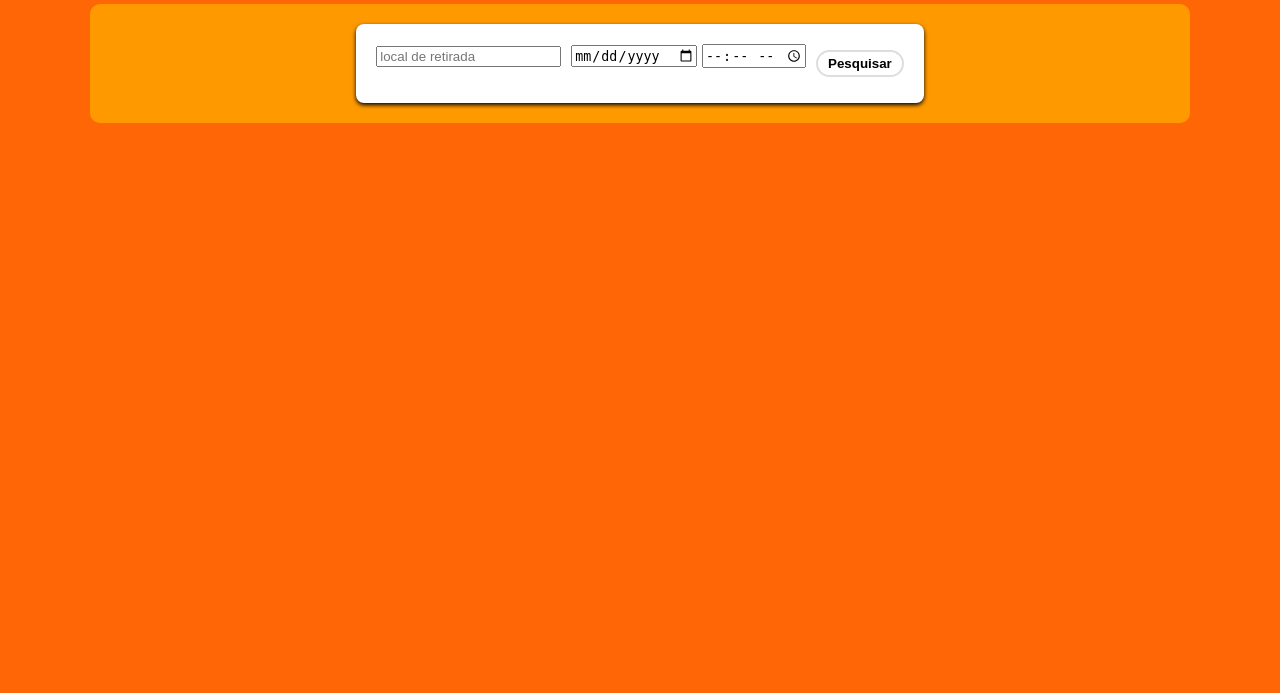
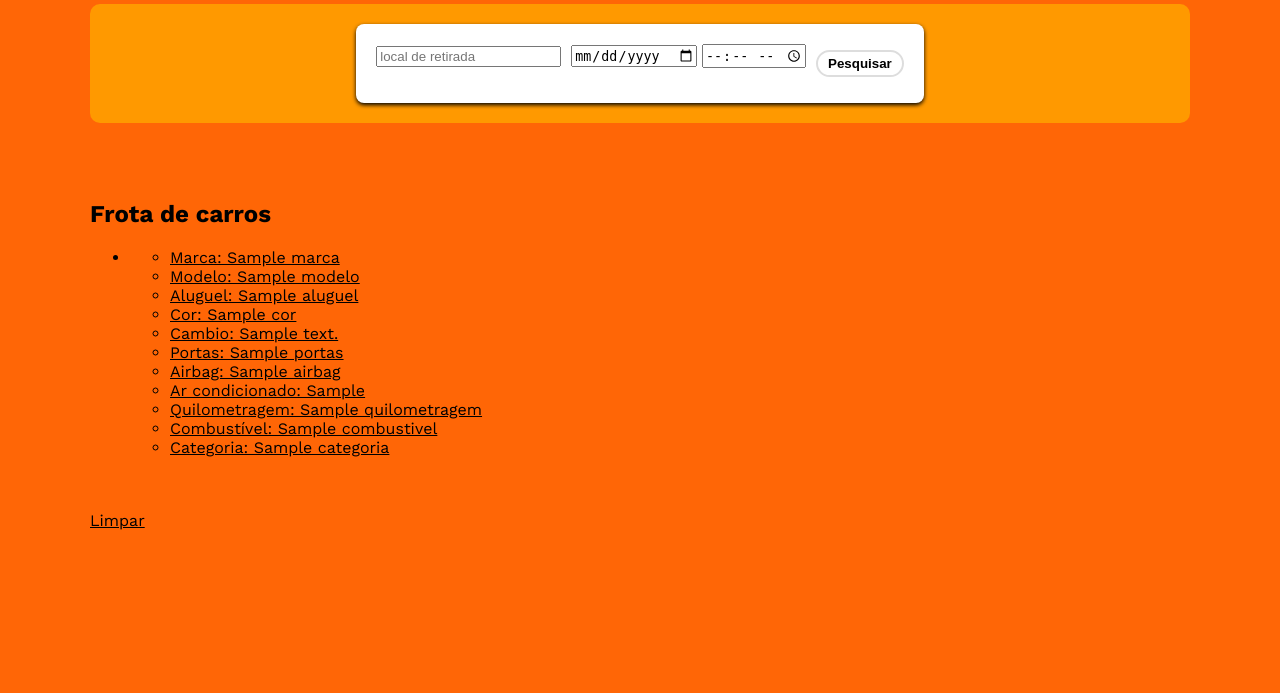
Before and after one commit to gabrielokimura/Projeto_Agostinho_2025, a Flask app: template projeto_agostinho/templates/pagina_inicial.html in a window 1280 px wide. Shown: the part 147-840 px from the top of the page. Run offline with Flask 3, Linux system fonts and the light colour scheme; the template is opened without the code that fills it: most values are stand-ins (such as "Sample title", 1, 10 or a date in 2020).

Commit message:
Add files via upload

```diff
--- a/projeto_agostinho/app.py
+++ b/projeto_agostinho/app.py
@@ -10,7 +10,11 @@ app.config['SECRET_KEY'] = "456743785t24783564738564783"
 
 @app.route("/")
 def pagina_inicial():
-    return render_template("pagina_inicial.html")
+    if session.get("usuario") != None:
+        usuario = session.get("usuario")
+    else:
+        usuario=None
+    return render_template("pagina_inicial.html", carros_cadastrados=modelo.carros_cadastrados, usuario=usuario)
 
 
 @app.route("/pegar_lista")
@@ -86,7 +90,7 @@ def logado():
 @app.route("/logout")
 def logout():
     session.clear()
-    return redirect(url_for("login"))
+    return redirect(url_for("pagina_inicial"))
 
 
 
--- a/projeto_agostinho/templates/pagina_inicial.html
+++ b/projeto_agostinho/templates/pagina_inicial.html
@@ -18,6 +18,49 @@
             <button type="submit">Pesquisar</button>
         </form>
     </div>
-</div>
+</div><br><br><br>
+
+
+
+
+ {% if carros_cadastrados %}
+
+    <h2>Frota de carros</h2>
+    <ul>
+    {% for carro in carros_cadastrados %}
+        <a href="{{ url_for('detalhar_carro', carro_id = carro['id']) }}"><div><li>
+    <ul>
+        <li>Marca: {{ carro["marca"] }}</li>
+        <li>Modelo: {{ carro["modelo"] }}</li>
+        <li>Aluguel: {{ carro["aluguel"] }}</li>
+        <li>Cor: {{ carro["cor"] }}</li>
+        <li>Cambio: {{ carro["cambio"] }}</li>
+        <li>Portas: {{ carro["portas"] }}</li>
+        <li>Airbag: {{ carro["airbag"] }}</li>
+        <li>Ar condicionado: {{ carro["ar_condicionado"] }}</li>
+        <li>Quilometragem: {{ carro["quilometragem"] }}</li>
+        <li>Combustível: {{ carro["combustivel"] }}</li>
+        <li>Categoria: {{ carro["categoria"] }}</li>
+    </ul>
+        </li></div></a><br>
+
+    {% endfor %}
+    </ul>
+
+    {% else %}
+
+    <p>Não há carros cadastrados no momento</p>
+
+    {% endif %}
+
+
+
+
+    {% if usuario["admin"]==True %}
+    <a href="/cadastro_carro">Cadastrar novos carros</a>
+    {% endif %}
+
+    <br>
+    <a href="/logout">Limpar</a>
 
 {% endblock %}
```
